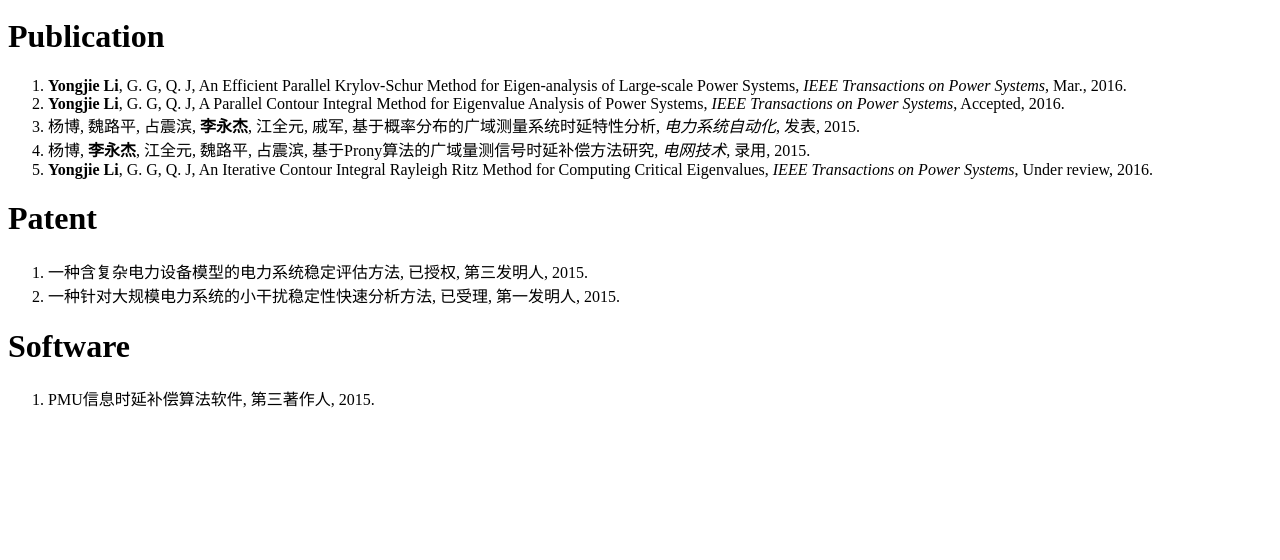
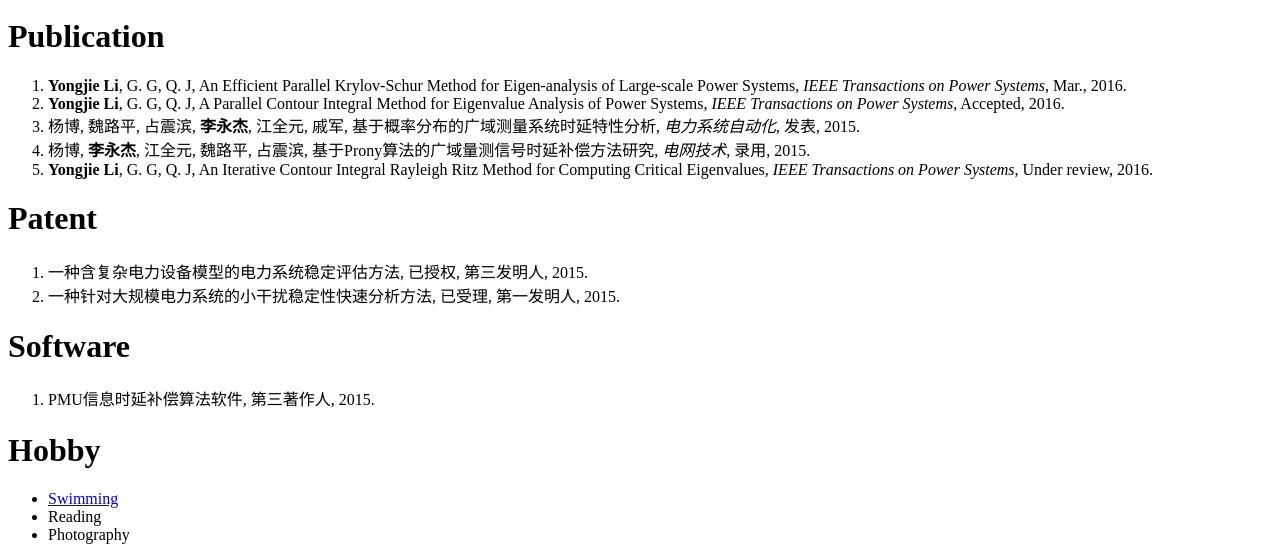
Before and after one commit to yongjieee/yongjieee.github.io, a plain HTML site: page index.html in a window 1280 px wide. Shown: the part 727-1287 px from the top of the page. Before the commit the page ends 1153 px from the top, so only its background shows below. Drawn offline with Linux system fonts and the light colour scheme.

```diff
--- a/index.html
+++ b/index.html
@@ -42,5 +42,11 @@
 	<ol>
 	<li>PMU信息时延补偿算法软件, 第三著作人, 2015.</li>
 	</ol>
+	<h1>Hobby</h1>
+	<ul>
+	<li><a href="./Swimming.html">Swimming</a></li>
+	<li>Reading</li>
+	<li>Photography</li>
+	</ul>
 </body>
 </html>
```
Also changed, not shown: Swimming.html (added, +11 -0 lines), imag/swimming.jpg (added).
